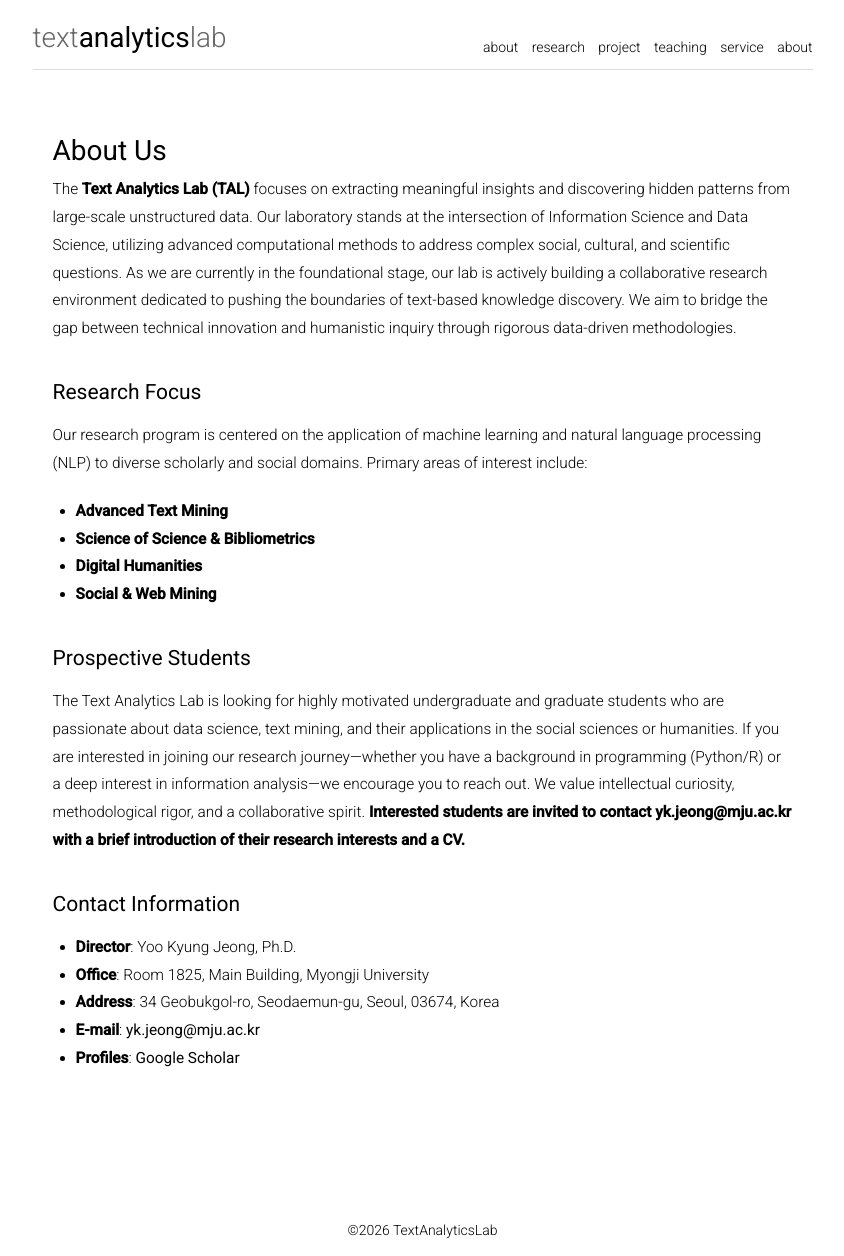
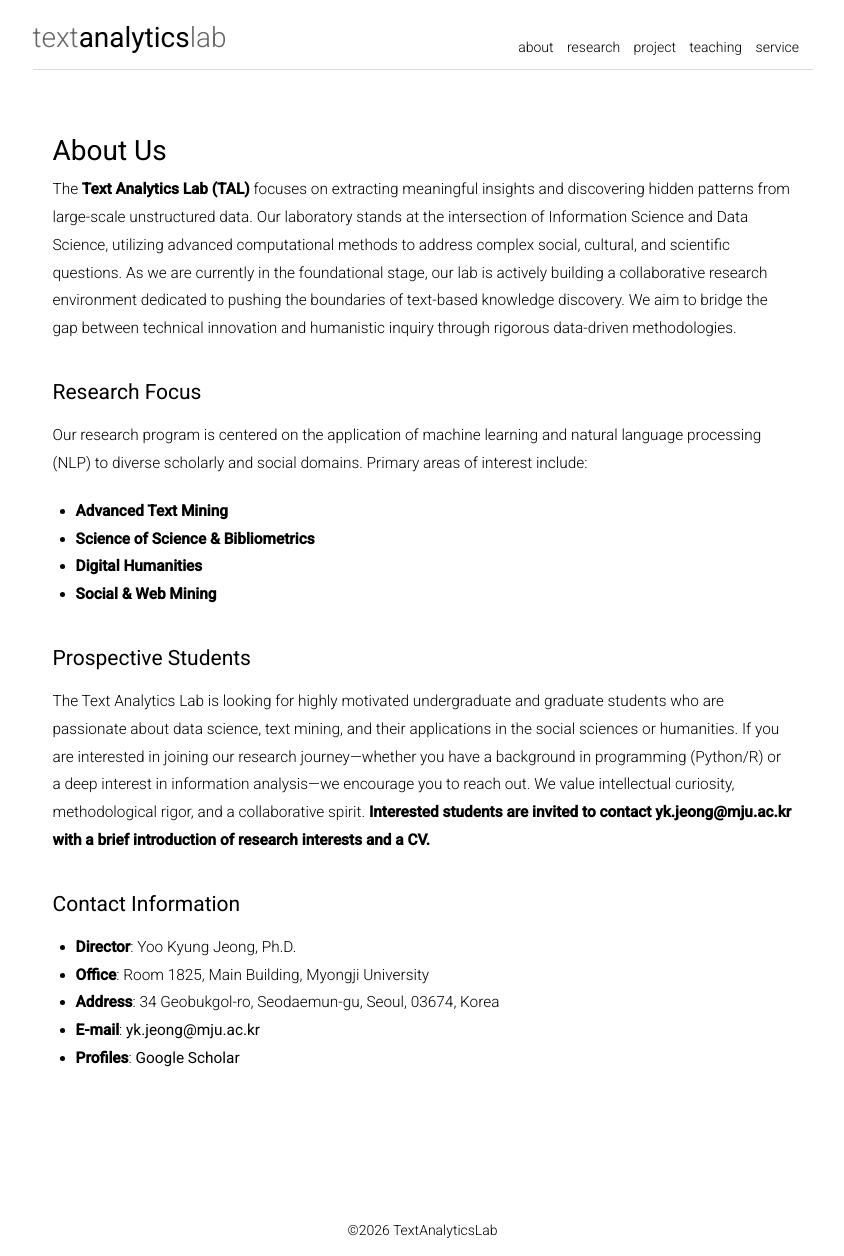
Before and after one commit to katejeong/katejeong.github.io, a Jekyll site: the page built from index.md, in a window 1280 px wide. Shown: the whole page, without its empty margins (210-1054 px from the left). Built offline with Jekyll 4.4.1, drawn with Linux system fonts in a browser that asks for light colours.

Commit message:
Add files via upload

```diff
--- a/index.md
+++ b/index.md
@@ -1,6 +1,6 @@
 ---
 layout: page
-title: about
+title:
 description:
 ---
 
@@ -23,7 +23,7 @@ Our research program is centered on the application of machine learning and natu
 
 The Text Analytics Lab is looking for highly motivated undergraduate and graduate students who are passionate about data science, text mining, and their applications in the social sciences or humanities.
 If you are interested in joining our research journey—whether you have a background in programming (Python/R) or a deep interest in information analysis—we encourage you to reach out. We value intellectual curiosity, methodological rigor, and a collaborative spirit.
-**Interested students are invited to contact yk.jeong@mju.ac.kr with a brief introduction of their research interests and a CV.**
+**Interested students are invited to contact yk.jeong@mju.ac.kr with a brief introduction of research interests and a CV.**
 
 
 
```
Also changed, not shown: 01-about.md (+1 -1 lines).
